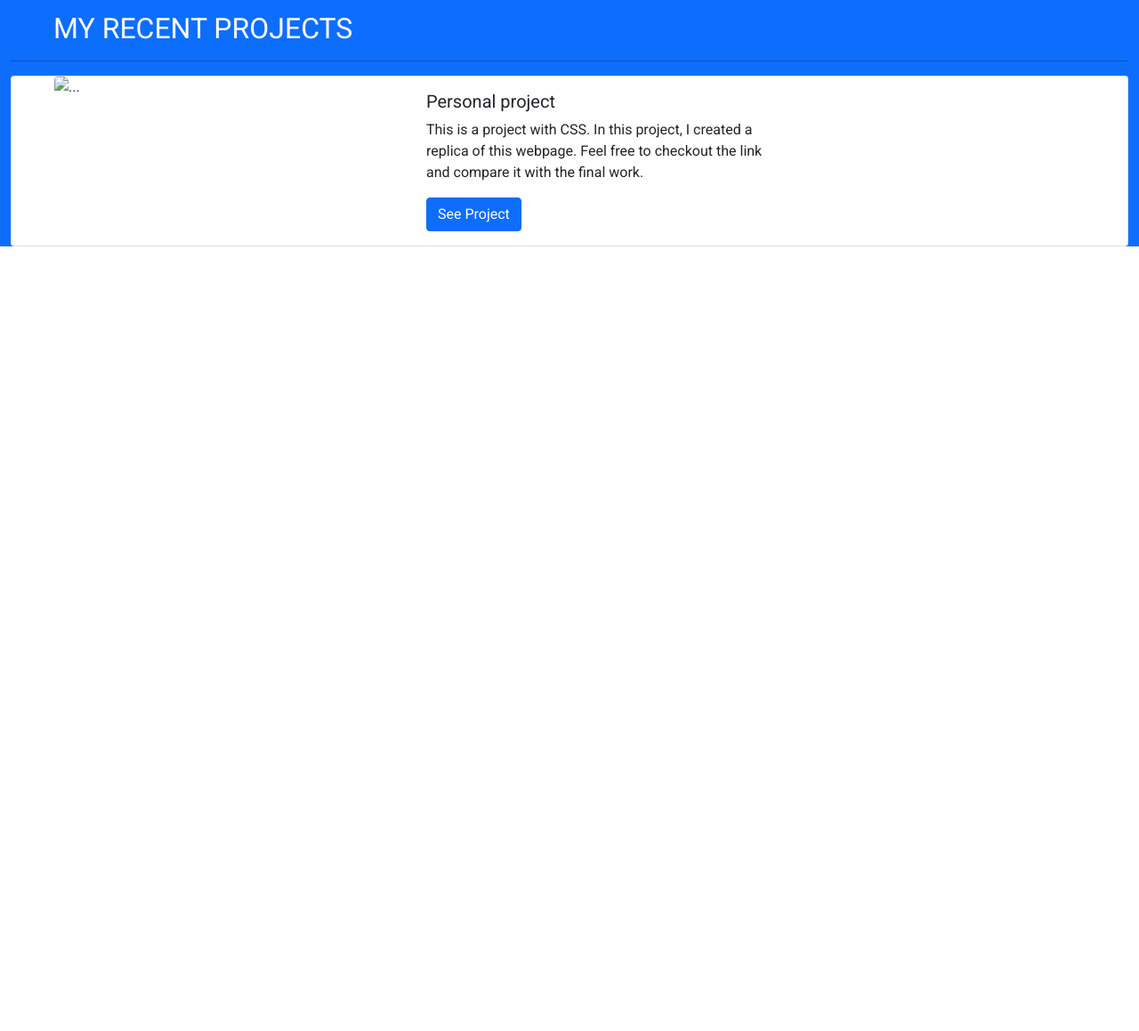
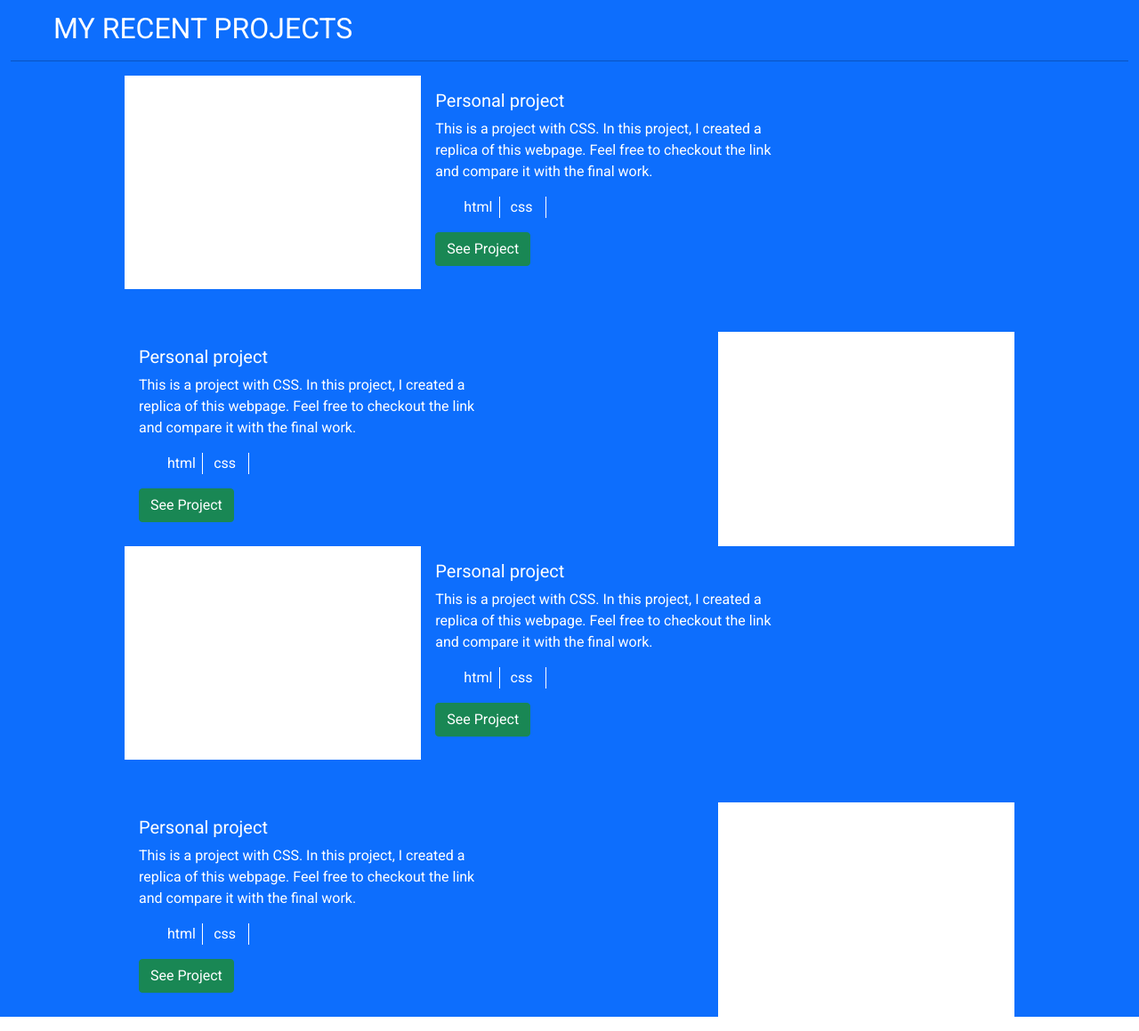
Before and after one commit to Elisha-Tetteyfio/Bootstrap-project, a website: page index.html in a window 1280 px wide. Shown: the part 854-2013 px from the top of the page at 89% size. Before the commit the page ends 1147 px from the top, so only its background shows below. Drawn offline with Linux system fonts and the light colour scheme.

Commit message:
Added 'projects' segment

```diff
--- a/index.html
+++ b/index.html
@@ -98,6 +98,7 @@
                                 <li class="col-sm-1">
                                     <a href="#" target="blank"><img src="Icons/Enabled.svg" alt="angellist icon" /></a>
                                 </li>
+                              </div>
                     </ul>
                 </div>
             </div>
@@ -114,21 +115,86 @@
             <h2 class="text-uppercase text-white ps-5">My Recent Projects</h2>
         </div>
         <hr class="ps-5">
-        <div class="card mb-3 ps-5">
-            <div class="row g-0">
+        <div class="mb-3 mx-auto" id="c1">
+            <div class="row g-0 bg-primary">
                 <div class="col-md-4">
-                    <img src="..." class="img-fluid rounded-start" alt="...">
+                    <img src="work.png" class="img-fluid img1" alt="...">
                 </div>
                 <div class="col-md-8">
                     <div class="card-body">
-                        <h5 class="card-title">Personal project</h5>
-                        <p class="card-text">This is a project with CSS. In this project, I created a replica of this
+                        <h5 class="card-title text-white">Personal project</h5>
+                        <p class="card-text text-white">This is a project with CSS. In this project, I created a replica of this
                             webpage. Feel free to checkout the link and compare it with the final work.</p>
-                            <a href="#" class="btn btn-primary">See Project</a>
+                        <div>
+                          <ul class="row text-white">
+                            <li class="col-sm-1 lang">html</li>
+                             <li class="col-sm-1 lang">css</li>
+                          </ul>
+                        </div>
+                        <a href="#" class="btn btn-success">See Project</a>
                     </div>
                 </div>
             </div>
+            <div class="row g-0 bg-primary mt-5">
+              <div class="col-md-8">
+                <div class="card-body">
+                    <h5 class="card-title text-white">Personal project</h5>
+                    <p class="card-text text-white">This is a project with CSS. In this project, I created a replica of this
+                        webpage. Feel free to checkout the link and compare it with the final work.</p>
+                    <div>
+                      <ul class="row text-white">
+                        <li class="col-sm-1 lang">html</li>
+                         <li class="col-sm-1 lang">css</li>
+                      </ul>
+                    </div>
+                    <a href="#" class="btn btn-success">See Project</a>
+                </div>
+            </div>
+              <div class="col-md-4">
+                  <img src="work.png" class="img-fluid img1" alt="...">
+              </div>
+          </div>
+          <div class="row g-0 bg-primary">
+            <div class="col-md-4">
+                <img src="work.png" class="img-fluid img1" alt="...">
+            </div>
+            <div class="col-md-8">
+                <div class="card-body">
+                    <h5 class="card-title text-white">Personal project</h5>
+                    <p class="card-text text-white">This is a project with CSS. In this project, I created a replica of this
+                        webpage. Feel free to checkout the link and compare it with the final work.</p>
+                    <div>
+                      <ul class="row text-white">
+                        <li class="col-sm-1 lang">html</li>
+                         <li class="col-sm-1 lang">css</li>
+                      </ul>
+                    </div>
+                    <a href="#" class="btn btn-success">See Project</a>
+                </div>
+            </div>
         </div>
+        <div class="row g-0 bg-primary mt-5">
+          <div class="col-md-8">
+            <div class="card-body">
+                <h5 class="card-title text-white">Personal project</h5>
+                <p class="card-text text-white">This is a project with CSS. In this project, I created a replica of this
+                    webpage. Feel free to checkout the link and compare it with the final work.</p>
+                <div>
+                  <ul class="row text-white">
+                    <li class="col-sm-1 lang">html</li>
+                     <li class="col-sm-1 lang">css</li>
+                  </ul>
+                </div>
+                <a href="#" class="btn btn-success">See Project</a>
+            </div>
+        </div>
+          <div class="col-md-4">
+              <img src="work.png" class="img-fluid img1" alt="...">
+          </div>
+      </div>
+    </div>
+
+
     </main>
 </body>
 
--- a/style.css
+++ b/style.css
@@ -25,8 +25,21 @@ ul{
     text-decoration: none;
 }
 .card mb-3{
-  max-width: 800px;
+  max-width: 500px;
 }
 .card-text{
     max-width: 400px;
 }
+
+#c1 {
+  width: 1000px;
+}
+
+.img1 {
+  width: 100%;
+  height: 100%;
+}
+
+.lang {
+  border-right: 1px solid;
+}
```
Also changed, not shown: work.png (added).
